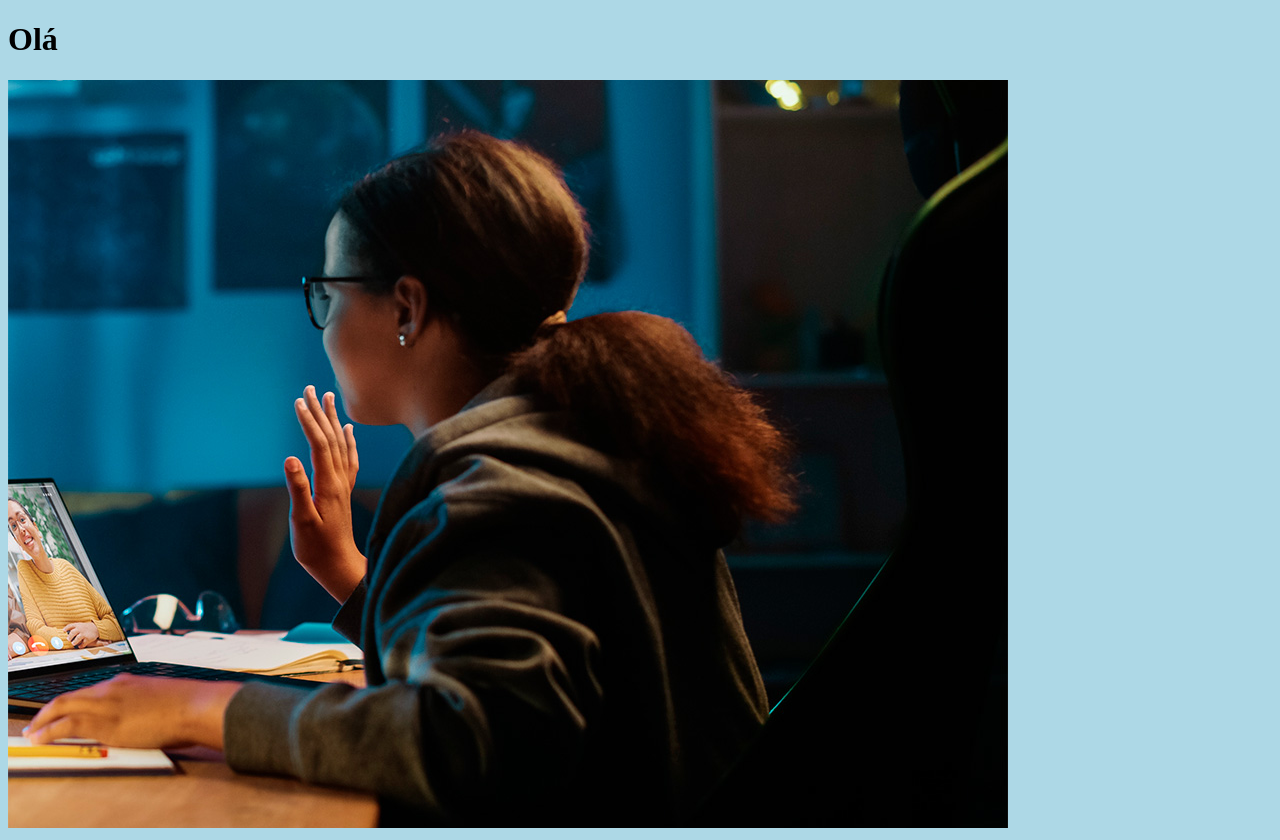
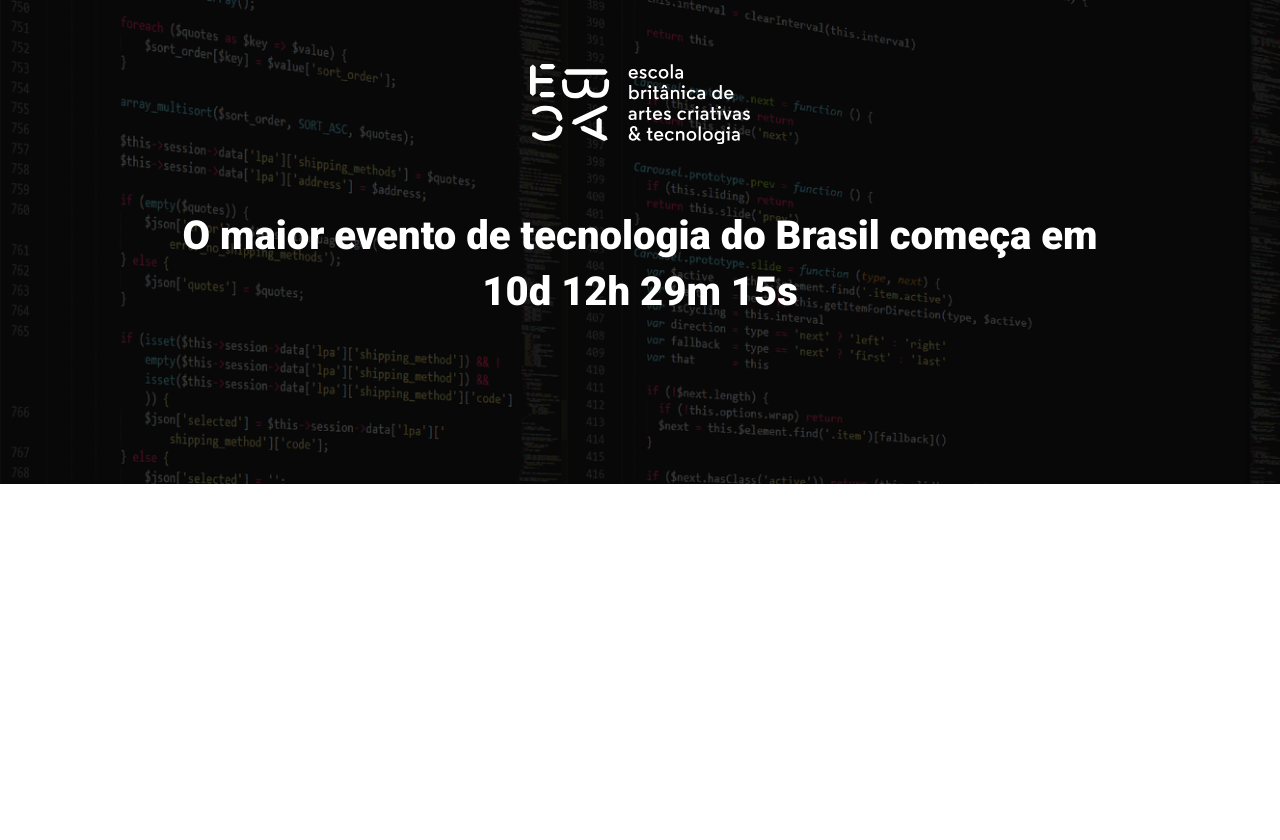
Before and after one commit to GustavoEwald/tech_talks_parcel, a website built with Parcel: page src/index.html in a window 1280 px wide. After the commit the page ends 800 px from the top, so only its background shows below. Built offline with nearby package versions, Linux system fonts and the light colour scheme.

Commit message:
Implementação do Hero

```diff
--- a/src/index.html
+++ b/src/index.html
@@ -3,12 +3,21 @@
 <head>
   <meta charset="UTF-8">
   <meta name="viewport" content="width=device-width, initial-scale=1.0">
-  <title>Document</title>
+  <title>EBAC Tech Talks</title>
+  <link rel="preconnect" href="https://fonts.googleapis.com">
+  <link rel="preconnect" href="https://fonts.gstatic.com" crossorigin>
+  <link href="https://fonts.googleapis.com/css2?family=Roboto:wght@400;700;900&display=swap" rel="stylesheet">
   <link rel="stylesheet" href="styles/main.scss">
   <script src="./scripts/main.js"></script>
 </head>
 <body>
-  <h1>Olá</h1>
-  <img src="./images/backend.png" alt="">
+  <header class="hero">
+    <div class="container">
+      <img class="hero__logo" src="./images/ebac_logo.svg" alt="EBAC">
+      <p class="hero__text">
+        O maior evento de tecnologia do Brasil começa em 10d 12h 29m 15s
+      </p>
+    </div>
+  </header>
 </body>
 </html>
--- /dev/null
+++ b/src/styles/_hero.scss
@@ -0,0 +1,52 @@
+.hero{
+  position: relative;
+  padding-top: 64px;
+  padding-bottom: 100px;
+  background-image: url(../images/fundo.png);
+  background-repeat: no-repeat;
+  background-size: cover;
+
+  .container{
+    position: relative;
+  }
+
+  &::before{
+    content: "";
+    position: absolute;
+    top: 0;
+    left: 0;
+    width: 100%;
+    height: 100%;
+    background-color: #000;
+    opacity: .7;
+  }
+
+  &__text{
+  margin-top: 64px;
+  margin-bottom: 64px;
+  font-size: 40px;
+  line-height: 56px;
+  font-weight: 800;
+  text-align: center;
+  }
+
+  &__logo{
+    margin: 0 auto;
+    height: 80px;
+    display: block;
+  }
+
+  @media (max-width: 640px){
+    padding: 40px 0;
+
+    &__logo{
+      height: 40px;
+    }
+
+    &__text{
+      font-size: 22px;
+      line-height: 24px;
+      margin: 24px 0;
+    }
+  }
+}
--- a/src/styles/main.scss
+++ b/src/styles/main.scss
@@ -1,3 +1,23 @@
-body{
-  background-color: lightblue;
+@use "hero";
+
+*{
+  margin: 0;
+  padding: 0;
+  box-sizing: border-box;
+  font-family: Roboto, sans-serif;
+  color: #fff;
 }
+
+.container{
+  max-width: 960px;
+  width: 100%;
+  margin: 0 auto;
+
+  @media (max-width: 640px){
+    max-width: 80%;
+  }
+
+  @media (max-width: 1024px){
+    max-width: 90%;
+  }
+}
```
